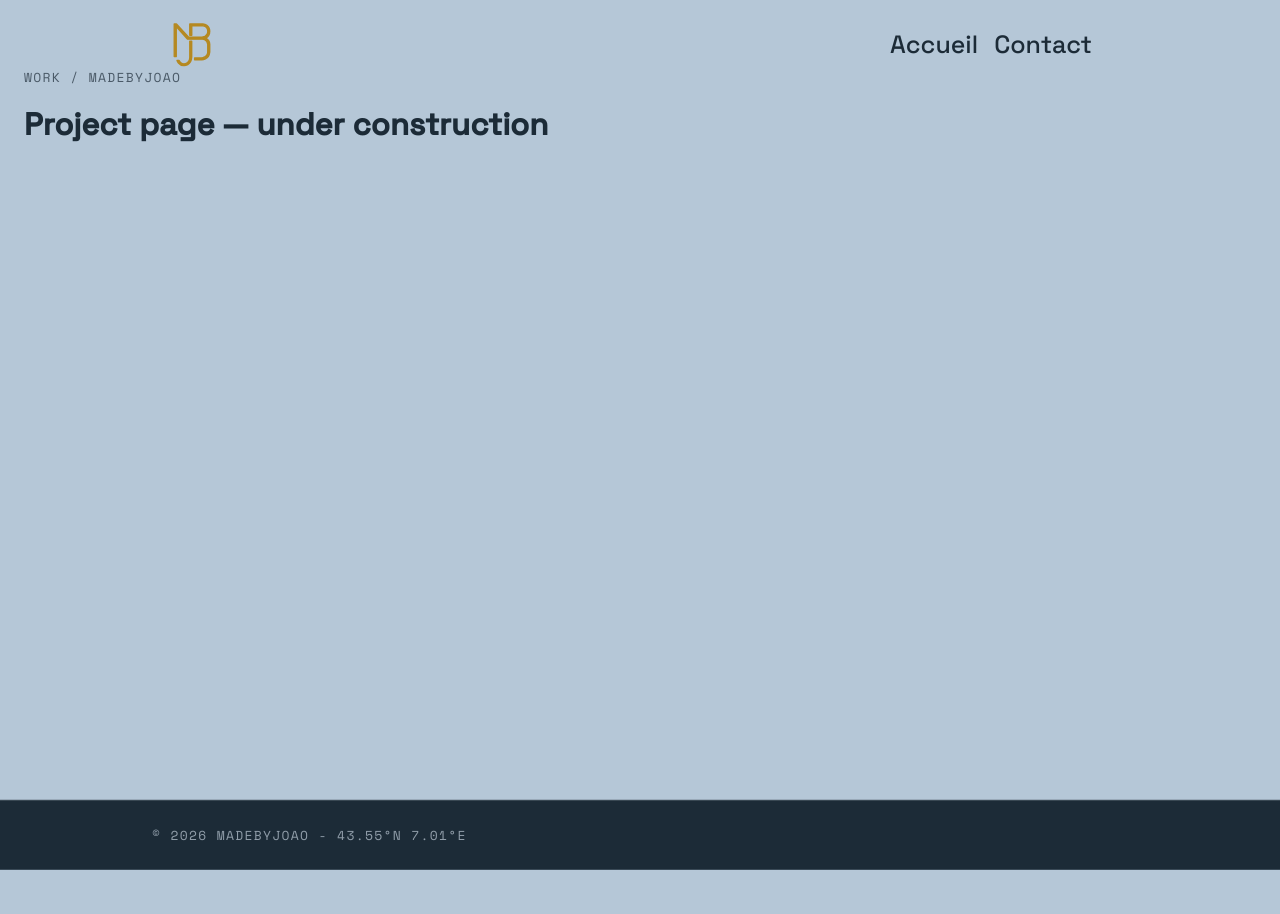
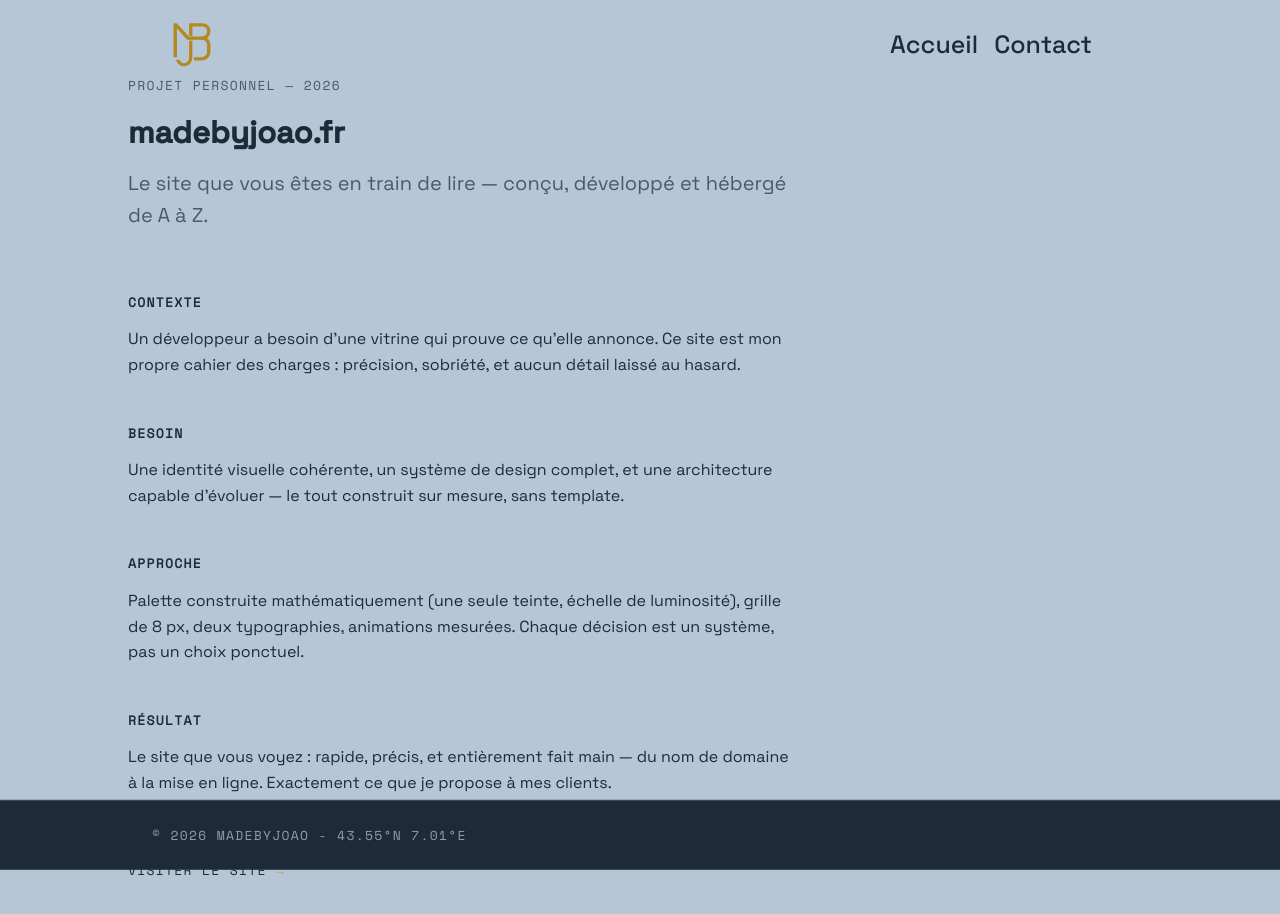
Before and after one commit to madebyjoao/madebyjoaofr, a Vue app in the folder client/: page /work/madebyjoao in a window 1280 px wide. Shown: the top 914 px of the page. Before the commit the page ends 800 px from the top, so only its background shows below. Built offline with nearby package versions, Linux system fonts and the light colour scheme; some icons are missing.

Commit message:
feat: project section creation with a dynamic route for project list

```diff
--- a/client/src/components/home/HomeFAQ.vue
+++ b/client/src/components/home/HomeFAQ.vue
@@ -2,7 +2,7 @@
        <section id="faq" class="snap-start min-h-full flex flex-col justify-center px-4 md:px-6 bg-surface-raised">
 
         <section class="py-16 px-6">
-            <span class="microlabel text-ink-soft">03 / FAQ</span>
+            <span class="microlabel text-ink-soft">04 / faq</span>
             <h2 class="text-lg mt-4"></h2>
             <hr class="border-line" />
         </section>
--- /dev/null
+++ b/client/src/components/home/HomeWork.vue
@@ -0,0 +1,30 @@
+<script setup>
+import { projects } from '@/data/projects'
+</script>
+
+<template>
+  <section id="travaux" class="snap-start min-h-full flex flex-col justify-center px-4 md:px-6">
+    <div class="max-w-5xl mx-auto w-full">
+      <span class="microlabel text-ink-soft">03 / travaux</span>
+      <h2 class="text-lg mt-4">Projets sélectionnés</h2>
+
+      <div class="grid md:grid-cols-2 gap-4 md:gap-8 mt-12">
+        <RouterLink
+          v-for="(project, i) in projects"
+          :key="project.slug"
+          :to="{ name: 'project', params: { slug: project.slug } }"
+          class="group block bg-surface-raised border border-line hover:border-line-hover
+                 rounded-xs p-6 transition-colors duration-(--dur-fast) ease-out-machined"
+        >
+          <span class="microlabel tabular text-ink-soft">{{ String(i + 1).padStart(2, '0') }}</span>
+          <h3 class="text-md mt-4">{{ project.title }}</h3>
+          <p class="text-ink-soft mt-4">{{ project.summary }}</p>
+          <p class="microlabel text-ink-soft mt-6">{{ project.services.join(' · ') }}</p>
+          <span class="microlabel text-ink mt-6 inline-block">
+            Voir le projet <span class="text-accent">→</span>
+          </span>
+        </RouterLink>
+      </div>
+    </div>
+  </section>
+</template>
--- a/client/src/components/home/SideNav.vue
+++ b/client/src/components/home/SideNav.vue
@@ -2,7 +2,7 @@
 import { ref, onMounted, onUnmounted } from 'vue'
 
 
-const sections = ['hero', 'services', 'faq']
+const sections = ['hero', 'services', 'travaux', 'faq']
 const navItems = sections.map((id, i) => ({
   id,
   label: String(i + 1).padStart(2, '0'),
--- /dev/null
+++ b/client/src/data/projects.js
@@ -0,0 +1,27 @@
+// Single source of truth for all project content.
+// Home grid, project pages, and browser titles all read from here.
+// Adding a project = adding an object. Nothing else changes.
+
+export const projects = [
+  {
+    slug: 'madebyjoao',
+    title: 'madebyjoao.fr',
+    client: 'Projet personnel',
+    year: 2026,
+    summary:
+      "Le site que vous êtes en train de lire — conçu, développé et hébergé de A à Z.",
+    services: ['design sur mesure', 'développement', 'hébergement'],
+    stack: ['vue 3', 'tailwind 4', 'node'],
+    story: {
+      contexte:
+        "Un développeur a besoin d'une vitrine qui prouve ce qu'elle annonce. Ce site est mon propre cahier des charges : précision, sobriété, et aucun détail laissé au hasard.",
+      besoin:
+        "Une identité visuelle cohérente, un système de design complet, et une architecture capable d'évoluer — le tout construit sur mesure, sans template.",
+      approche:
+        "Palette construite mathématiquement (une seule teinte, échelle de luminosité), grille de 8 px, deux typographies, animations mesurées. Chaque décision est un système, pas un choix ponctuel.",
+      resultat:
+        "Le site que vous voyez : rapide, précis, et entièrement fait main — du nom de domaine à la mise en ligne. Exactement ce que je propose à mes clients.",
+    },
+    link: 'https://madebyjoao.fr',
+  },
+]
--- a/client/src/views/HomeView.vue
+++ b/client/src/views/HomeView.vue
@@ -2,6 +2,8 @@
 import HomeFAQ from '@/components/home/HomeFAQ.vue';
 import HomeHero from '@/components/home/HomeHero.vue';
 import HomeServices from '@/components/home/HomeServices.vue';
+import HomeWork from '@/components/home/HomeWork.vue';
+
 
 
 </script>
@@ -9,5 +11,6 @@ import HomeServices from '@/components/home/HomeServices.vue';
 <template>
 	<HomeHero />
 	<HomeServices />
+	<HomeWork />
 	<HomeFAQ />
 </template>
--- a/client/src/views/ProjectView.vue
+++ b/client/src/views/ProjectView.vue
@@ -1,14 +1,58 @@
 <script setup>
-import { useRoute } from 'vue-router'
+import { computed, watchEffect } from 'vue'
+import { useRoute, useRouter } from 'vue-router'
+import { projects } from '@/data/projects'
 
 const route = useRoute()
-// TODO: look up route.params.slug in projects.js;
-// if not found → router.replace({ name: 'not-found' })
+const router = useRouter()
+
+// computed, not a one-time lookup: the router REUSES this component
+// between /work/a and /work/b — only the param changes
+const project = computed(() =>
+  projects.find((p) => p.slug === route.params.slug),
+)
+
+// existence check + per-project title, re-run whenever the slug changes
+watchEffect(() => {
+  if (!project.value) {
+    router.replace({ name: 'not-found' }) // replace: dead URL stays out of history
+  } else {
+    document.title = `${project.value.title} — madebyjoao`
+  }
+})
+
+const storyBlocks = computed(() =>
+  project.value
+    ? [
+        ['contexte', project.value.story.contexte],
+        ['besoin', project.value.story.besoin],
+        ['approche', project.value.story.approche],
+        ['résultat', project.value.story.resultat],
+      ]
+    : [],
+)
 </script>
 
 <template>
-  <section class="px-4 md:px-6 py-16">
-    <span class="microlabel text-ink-soft">work / {{ route.params.slug }}</span>
-    <h1 class="text-xl mt-4">Project page — under construction</h1>
-  </section>
+  <article v-if="project" class="px-4 md:px-6 py-18">
+    <div class="max-w-5xl mx-auto">
+      <span class="microlabel text-ink-soft">{{ project.client }} — {{ project.year }}</span>
+      <h1 class="text-xl mt-4">{{ project.title }}</h1>
+      <p class="text-md text-ink-soft mt-4 max-w-2xl">{{ project.summary }}</p>
+
+      <div class="mt-16 space-y-12 max-w-2xl">
+        <div v-for="[label, text] in storyBlocks" :key="label">
+          <h2 class="microlabel text-accent">{{ label }}</h2>
+          <p class="text-ink mt-4">{{ text }}</p>
+        </div>
+      </div>
+
+      <p class="microlabel mt-16">
+        <a :href="project.link" target="_blank" rel="noopener" class="text-ink hover:text-accent
+           transition-colors duration-(--dur-fast) ease-out-machined">
+          Visiter le site <span class="text-accent">→</span>
+        </a>
+      </p>
+    </div>
+  </article>
 </template>
```
